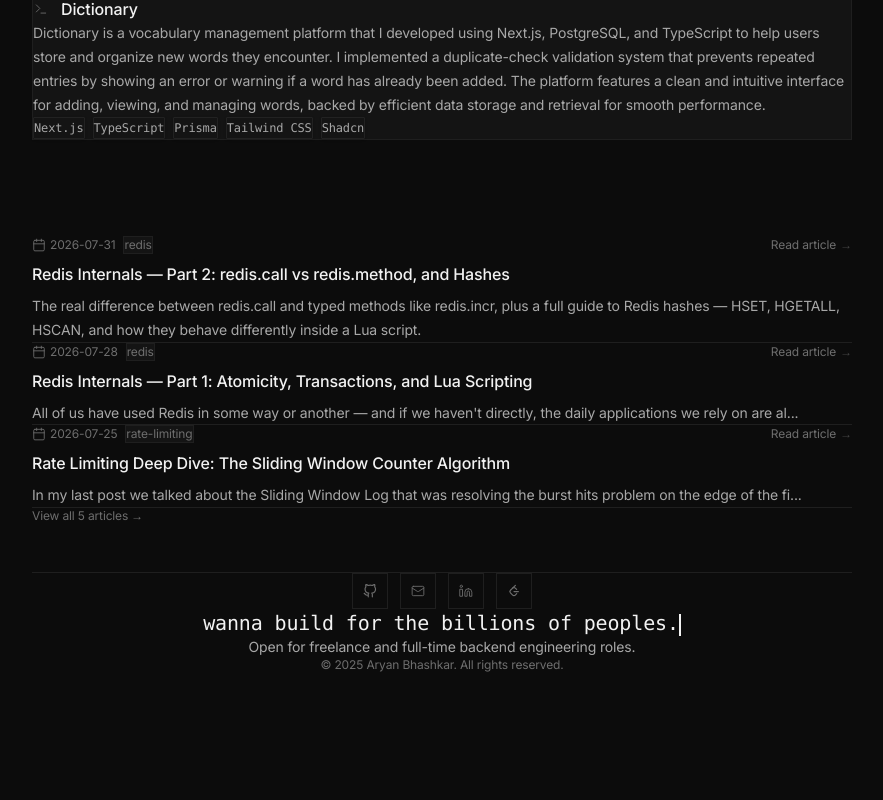
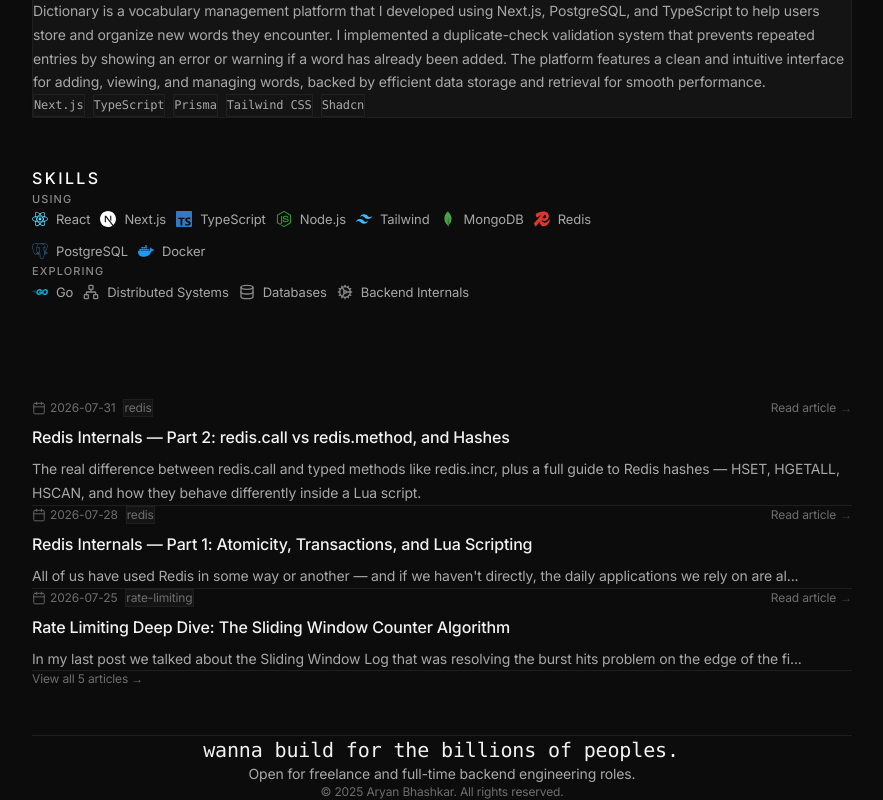
Before and after one commit to Ryaaan4321/rn, a Next.js app: page / in a window 1280 px wide. Shown: the part 1245-2045 px from the top of the page, without its empty margins (198-1081 px from the left). Before the commit the page ends 1918 px from the top, so only its background shows below. Built offline with nearby package versions, Linux system fonts and the light colour scheme; no server answers.

Commit message:
feat: add SkillsSection component and integrate it into Home; update Footer and Nav components for improved functionality; upgrade react-icons dependency

```diff
--- a/app/page.tsx
+++ b/app/page.tsx
@@ -10,6 +10,7 @@ import { getAllPosts } from "@/lib/mdx";
 import { WakaTimeStats } from "@/components/WakatimeStats";
 import { SparklesIcon } from "lucide-react";
 import Link from "next/link";
+import { SkillsSection } from "@/components/SkillSection";
 export default function Home() {
   const posts = getAllPosts().map((post) => ({
     slug: post.slug,
@@ -45,6 +46,9 @@ export default function Home() {
           <ScrollReveal>
             <Projects />
           </ScrollReveal>
+          <ScrollReveal>
+            <SkillsSection />
+          </ScrollReveal>
           <section className="w-full max-w-[640px] px-6 md:px-10 py-16">
             <WakaTimeStats />
           </section>
--- a/components/Footer.tsx
+++ b/components/Footer.tsx
@@ -1,15 +1,6 @@
 "use client";
 
 import React, { useState, useEffect } from "react";
-import { GithubIcon, MailIcon, LinkedinIcon } from "./Icons";
-import { TbBrandLeetcode } from "react-icons/tb";
-
-const socials = [
-  { icon: GithubIcon, label: "GitHub", url: "https://github.com/ryaaan4321" },
-  { icon: MailIcon, label: "Email", url: "mailto:aryanbhofficial@gmail.com" },
-  { icon: LinkedinIcon, label: "LinkedIn", url: "https://www.linkedin.com/in/aryan-bhashkar" },
-  { icon: TbBrandLeetcode, label: "LeetCode", url: "https://leetcode.com/u/aryan_aryan/" },
-];
 
 export function Footer() {
   const [showCursor, setShowCursor] = useState(true);
@@ -31,20 +22,6 @@ export function Footer() {
 
   return (
     <footer id="contact" className="w-full border-t border-[#1f1f1f] mt-16 sm:mt-20 pt-16 pb-16 text-center">
-      <div className="flex justify-center items-center gap-3 mb-8">
-        {socials.map((social) => (
-          <a
-            key={social.label}
-            href={social.url}
-            target="_blank"
-            rel="noopener noreferrer"
-            aria-label={social.label}
-            className="w-9 h-9 border border-[#1f1f1f] bg-[#0c0c0c] flex items-center justify-center flex-shrink-0 text-[#6E6E6E] hover:text-[#F2F2F2] hover:border-[#2a2a2a] transition-all duration-200"
-          >
-            <social.icon size={14} />
-          </a>
-        ))}
-      </div>
       <div className="text-xl font-medium tracking-[-0.15px] mb-3 font-mono">
         <span className="text-[#F2F2F2] hover:text-[#A8A8A8] transition-colors duration-300 inline-block">
           wanna build for the billions of peoples.
--- a/components/Hero.tsx
+++ b/components/Hero.tsx
@@ -98,11 +98,6 @@ export default function Hero() {
           </div>
         ))}
       </div>
-      <div className="flex flex-wrap gap-2 w-full mt-3">
-        {tags.map((tag) => (
-          <TechTag key={tag} name={tag} showHash />
-        ))}
-      </div>
     </section>
   );
 }
--- a/components/Nav.tsx
+++ b/components/Nav.tsx
@@ -76,20 +76,11 @@ export function PortfolioNav() {
                     {navItems.map((item) => {
                         const isActive = item.isHash ? pathname === "/" : pathname === item.href;
                         const href = resolveHref(item);
-                        return (
-                            <Link
-                                key={item.label}
-                                href={href}
-                                className={cn(
-                                    "group relative flex items-center justify-center",
-                                    "w-11 h-11 rounded-xl",
-                                    "transition-all duration-300",
-                                    "hover:bg-[#1a1a1a] hover:scale-110",
-                                    "active:scale-95",
-                                    isActive && "bg-[#1a1a1a]"
-                                )}
-                                aria-label={item.label}
-                            >
+                        // Use <a> for hash links when NOT on homepage — forces full page nav
+                        const useAnchor = item.isHash && pathname !== "/";
+
+                        const content = (
+                            <>
                                 <item.icon
                                     size={19}
                                     strokeWidth={1.8}
@@ -113,6 +104,25 @@ export function PortfolioNav() {
                                 >
                                     {item.label}
                                 </span>
+                            </>
+                        );
+
+                        const className = cn(
+                            "group relative flex items-center justify-center",
+                            "w-11 h-11 rounded-xl",
+                            "transition-all duration-300",
+                            "hover:bg-[#1a1a1a] hover:scale-110",
+                            "active:scale-95",
+                            isActive && "bg-[#1a1a1a]"
+                        );
+
+                        return useAnchor ? (
+                            <a key={item.label} href={href} className={className} aria-label={item.label}>
+                                {content}
+                            </a>
+                        ) : (
+                            <Link key={item.label} href={href} className={className} aria-label={item.label}>
+                                {content}
                             </Link>
                         );
                     })}
@@ -177,22 +187,13 @@ export function PortfolioNav() {
                     {navItems.map((item) => {
                         const isActive = item.isHash ? pathname === "/" : pathname === item.href;
                         const href = resolveHref(item);
-                        return (
-                            <Link
-                                key={item.label}
-                                href={href}
-                                className={cn(
-                                    "group relative flex items-center justify-center",
-                                    "w-9 h-9 rounded-lg",
-                                    "transition-all duration-300",
-                                    "hover:bg-[#1a1a1a] hover:scale-110",
-                                    "active:scale-95",
-                                    isActive && "bg-[#1a1a1a]"
-                                )}
-                                aria-label={item.label}
-                            >
+                        // Use <a> for hash links when NOT on homepage — forces full page nav
+                        const useAnchor = item.isHash && pathname !== "/";
+
+                        const content = (
+                            <>
                                 <item.icon
-                                    size={17}
+                                    size={19}
                                     strokeWidth={1.8}
                                     className={cn(
                                         "transition-colors duration-200",
@@ -203,8 +204,8 @@ export function PortfolioNav() {
                                 />
                                 <span
                                     className={cn(
-                                        "absolute -top-9 left-1/2 -translate-x-1/2",
-                                        "px-2 py-0.5 rounded-md text-[10px] font-medium",
+                                        "absolute -top-10 left-1/2 -translate-x-1/2",
+                                        "px-2.5 py-1 rounded-lg text-[11px] font-medium",
                                         "bg-[#1a1a1a] text-[#bbb] border border-[#2a2a2a]",
                                         "opacity-0 group-hover:opacity-100",
                                         "transition-all duration-200",
@@ -214,6 +215,25 @@ export function PortfolioNav() {
                                 >
                                     {item.label}
                                 </span>
+                            </>
+                        );
+
+                        const className = cn(
+                            "group relative flex items-center justify-center",
+                            "w-11 h-11 rounded-xl",
+                            "transition-all duration-300",
+                            "hover:bg-[#1a1a1a] hover:scale-110",
+                            "active:scale-95",
+                            isActive && "bg-[#1a1a1a]"
+                        );
+
+                        return useAnchor ? (
+                            <a key={item.label} href={href} className={className} aria-label={item.label}>
+                                {content}
+                            </a>
+                        ) : (
+                            <Link key={item.label} href={href} className={className} aria-label={item.label}>
+                                {content}
                             </Link>
                         );
                     })}
--- /dev/null
+++ b/components/SkillSection.tsx
@@ -0,0 +1,111 @@
+"use client";
+
+import { cn } from "@/lib/utils";
+import {
+  SiReact,
+  SiNextdotjs,
+  SiTypescript,
+  SiNodedotjs,
+  SiTailwindcss,
+  SiBun,
+  SiMongodb,
+  SiRedis,
+  SiPostgresql,
+  SiDocker,
+  SiGo,
+} from "react-icons/si";
+import { Network, Database, Cog } from "lucide-react";
+
+const skills = {
+  using: [
+    { name: "React", icon: SiReact, color: "#61DAFB" },
+    { name: "Next.js", icon: SiNextdotjs, color: "#fff" },
+    { name: "TypeScript", icon: SiTypescript, color: "#3178C6" },
+    { name: "Node.js", icon: SiNodedotjs, color: "#339933" },
+    { name: "Tailwind", icon: SiTailwindcss, color: "#38BDF8" },
+    { name: "MongoDB", icon: SiMongodb, color: "#47A248" },
+    { name: "Redis", icon: SiRedis, color: "#DC382D" },
+    { name: "PostgreSQL", icon: SiPostgresql, color: "#336791" },
+    { name: "Docker", icon: SiDocker, color: "#2496ED" },
+  ],
+  exploring: [
+    { name: "Go", icon: SiGo, color: "#00ADD8" },
+    { name: "Distributed Systems", icon: Network, color: "#888" },
+    { name: "Databases", icon: Database, color: "#888" },
+    { name: "Backend Internals", icon: Cog, color: "#888" },
+  ],
+};
+
+export function SkillsSection() {
+  return (
+    <section className="w-full max-w-[640px] mx-auto px-6 md:px-8 py-16">
+      <div className="flex items-center gap-3 mb-10">
+        {/* <div className="w-1 h-5 bg-[#3b82f6] rounded-full" /> */}
+        {/* text-base font-medium text-[#F2F2F2] tracking-[-0.15px] mb-6 */}
+        <h2 className="text-base font-medium text-white tracking-[0.15em] uppercase">
+          Skills
+        </h2>
+      </div>
+      <div className="mb-8">
+        <h3 className="text-[11px] font-medium text-[#888] tracking-[0.1em] uppercase mb-4">
+          Using
+        </h3>
+        <div className="flex flex-wrap gap-2.5">
+          {skills.using.map((skill) => {
+            const Icon = skill.icon;
+            return (
+              <span
+                key={skill.name}
+                className={cn(
+                  "inline-flex items-center gap-2",
+                  "px-3.5 py-2 rounded-lg",
+                  "",
+                  "text-[13px] text-[#A8A8A8]",
+                  "hover:border-[#333] hover:text-[#ccc]",
+                  "transition-all duration-200"
+                )}
+              >
+                <Icon
+                  size={16}
+                  color={skill.color}
+                  className="shrink-0"
+                />
+                <span className="tracking-[-0.1px]">{skill.name}</span>
+              </span>
+            );
+          })}
+        </div>
+      </div>
+      <div>
+        <h3 className="text-[11px] font-medium text-[#888] tracking-[0.1em] uppercase mb-4">
+          Exploring
+        </h3>
+        <div className="flex flex-wrap gap-2.5">
+          {skills.exploring.map((skill) => {
+            const Icon = skill.icon;
+            return (
+              <span
+                key={skill.name}
+                className={cn(
+                  "inline-flex items-center gap-2",
+                  "px-3.5 py-2 rounded-lg",
+                  "",
+                  "text-[13px] text-[#A8A8A8]",
+                  "hover:border-[#333] hover:text-[#ccc]",
+                  "transition-all duration-200"
+                )}
+              >
+                <Icon
+                  size={16}
+                  color={skill.color}
+                  className="shrink-0"
+                />
+                <span className="tracking-[-0.1px]">{skill.name}</span>
+              </span>
+            );
+          })}
+        </div>
+      </div>
+    </section>
+  );
+}
--- a/package.json
+++ b/package.json
@@ -24,7 +24,7 @@
     "qs": "^6.14.0",
     "react": "19.1.0",
     "react-dom": "19.1.0",
-    "react-icons": "^5.5.0",
+    "react-icons": "^5.7.0",
     "rehype-slug": "^6.0.0",
     "remark-gfm": "^4.0.1",
     "tailwind-merge": "^3.3.1"
```
Also changed, not shown: 1 other file (tests, documents, lock files or other folders).
